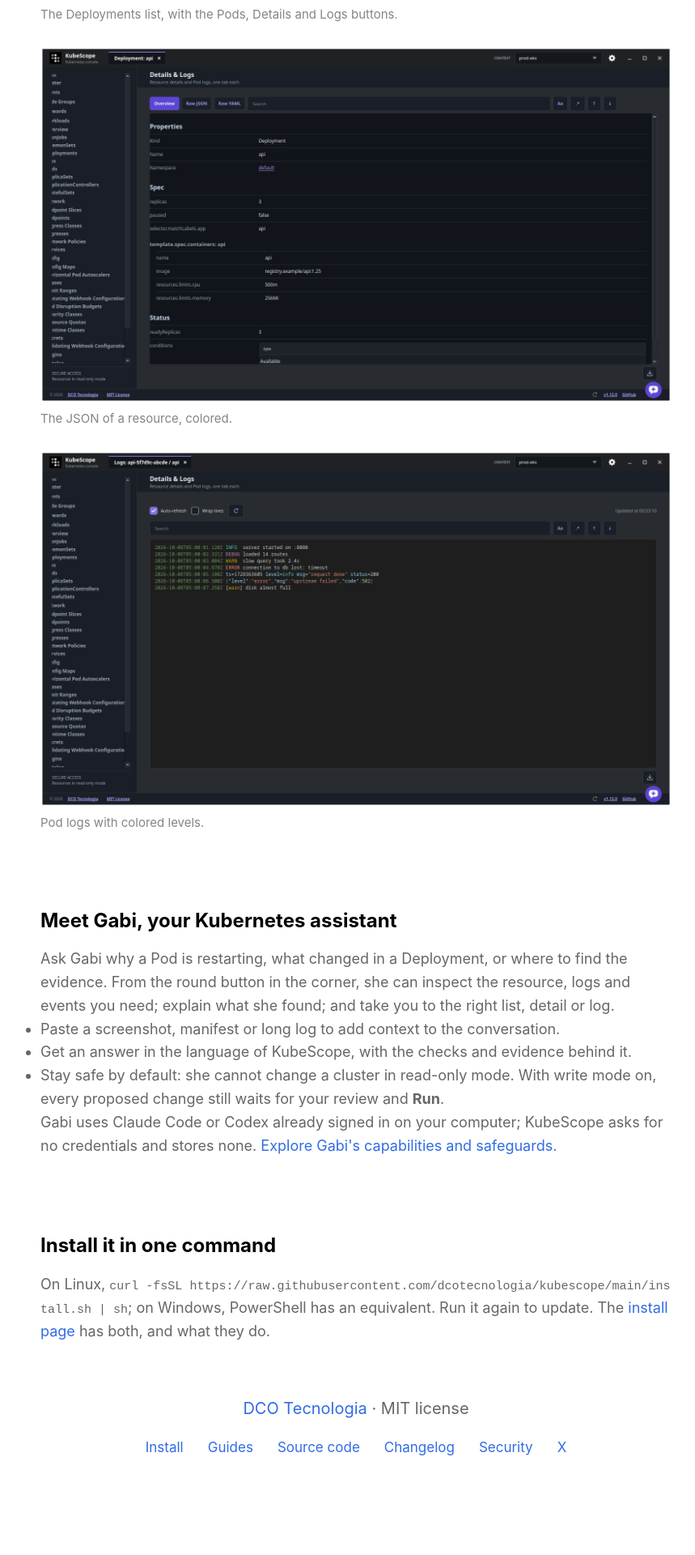
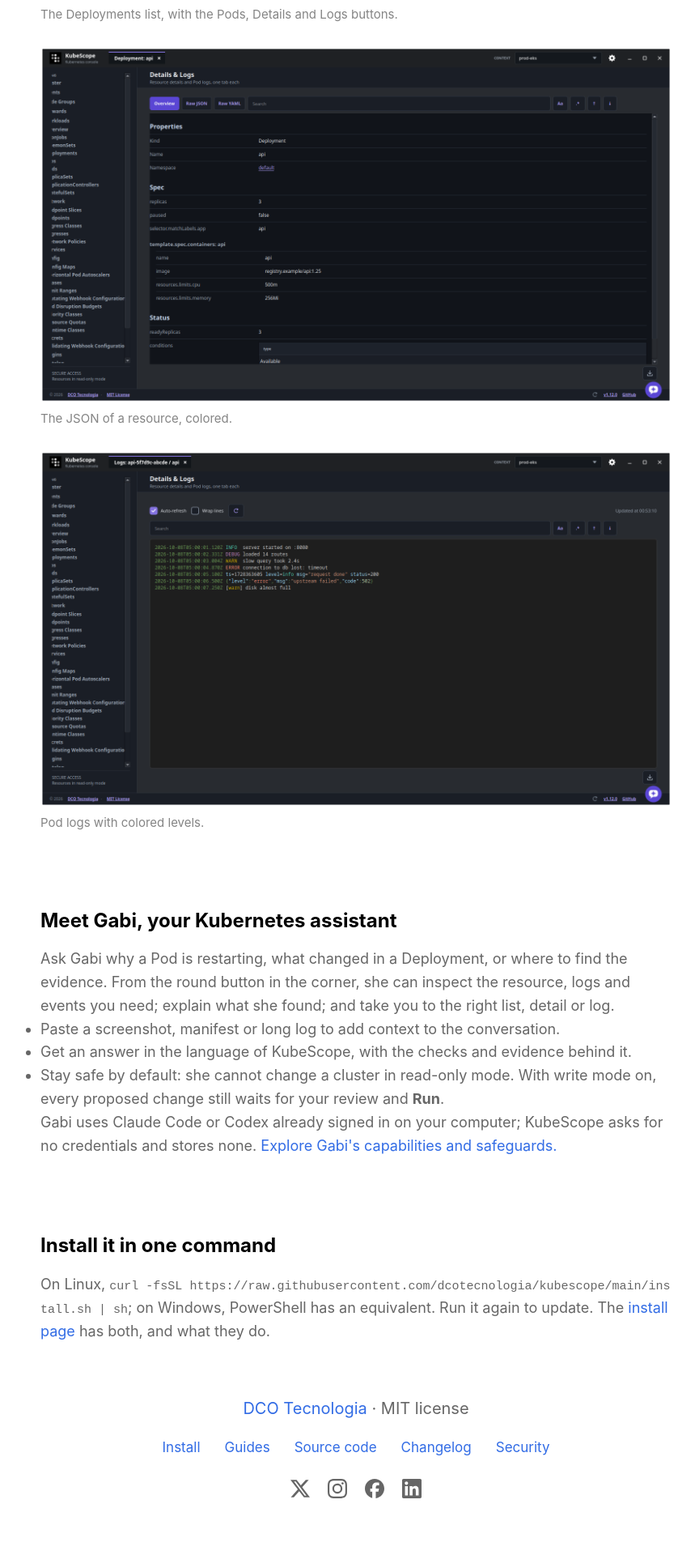
Before and after one commit to dcotecnologia/kubescope, a Jekyll site: the page built from docs/index.md, in a window 1280 px wide. Shown: the part 2366-4286 px from the top of the page at 81% size, without its empty margins (200-1059 px from the left). Built offline with Jekyll 4.4.1, drawn with Linux system fonts in a browser that asks for light colours; comment, search, counter and statistics services are not loaded; before the commit the page ends 4232 px from its top, so only the background shows below that.

Commit message:
docs: show our social profiles as icons in the site and list them in its meta tags
X, Instagram, Facebook and LinkedIn in the footer (icons from Simple Icons, CC0), rel=me links, twitter:site and the structured data of the company in the head, and badges in the README.

```diff
--- a/docs/_config.yml
+++ b/docs/_config.yml
@@ -14,7 +14,22 @@ google_analytics_id: "G-17B6Y96186"
 repo_url: https://github.com/dcotecnologia/kubescope
 company_name: DCO Tecnologia
 company_url: https://dcotecnologia.com
-x_url: https://x.com/dcotecnologia
+# The social profiles of the company: the footer shows them as icons (assets/social/<icon>.svg,
+# from Simple Icons, CC0) and the head lists them as `rel="me"` and in the structured data
+x_handle: dcotecnologia
+social:
+  - name: X
+    url: https://x.com/dcotecnologia
+    icon: x
+  - name: Instagram
+    url: https://www.instagram.com/dcotecnologia/
+    icon: instagram
+  - name: Facebook
+    url: https://www.facebook.com/dcotecnologia/
+    icon: facebook
+  - name: LinkedIn
+    url: https://www.linkedin.com/company/86377820/
+    icon: linkedin
 
 # Links of the top bar
 nav:
--- a/docs/_includes/footer.html
+++ b/docs/_includes/footer.html
@@ -6,6 +6,10 @@
 		<a href="{{ site.repo_url }}">Source code</a>
 		<a href="{{ site.repo_url }}/blob/main/CHANGELOG.md">Changelog</a>
 		<a href="{{ site.repo_url }}/blob/main/SECURITY.md">Security</a>
-		{% if site.x_url %}<a href="{{ site.x_url }}" rel="me noopener">X</a>{% endif %}
 	</div>
+	{% if site.social %}
+	<div class="socialLinks">
+		{% for one in site.social %}<a href="{{ one.url }}" rel="me noopener" aria-label="{{ one.name }}" title="{{ one.name }}"><span style="-webkit-mask-image: url('{{ '/assets/social/' | append: one.icon | append: '.svg' | relative_url }}'); mask-image: url('{{ '/assets/social/' | append: one.icon | append: '.svg' | relative_url }}');"></span></a>{% endfor %}
+	</div>
+	{% endif %}
 </footer>
--- a/docs/_includes/head.html
+++ b/docs/_includes/head.html
@@ -9,10 +9,17 @@
 	<link rel="apple-touch-icon" href="{{ site.app_icon | relative_url }}">
 	<meta name="theme-color" content="#0f172a">
 	<meta property="og:type" content="website">
+	<meta property="og:site_name" content="{{ site.title }}">
+	<meta property="og:url" content="{{ page.url | absolute_url }}">
 	<meta property="og:title" content="{{ site.title }}">
 	<meta property="og:description" content="{{ site.description }}">
 	<meta property="og:image" content="{{ site.app_icon | absolute_url }}">
 	<meta name="twitter:card" content="summary">
+	{% if site.x_handle %}<meta name="twitter:site" content="@{{ site.x_handle }}">
+	<meta name="twitter:creator" content="@{{ site.x_handle }}">{% endif %}
+	{% for one in site.social %}<link rel="me" href="{{ one.url }}">
+	{% endfor %}
+	{% if site.social %}<script type="application/ld+json">{"@context":"https://schema.org","@type":"Organization","name":{{ site.company_name | jsonify }},"url":{{ site.company_url | jsonify }},"logo":{{ site.app_icon | absolute_url | jsonify }},"sameAs":[{% for one in site.social %}{{ one.url | jsonify }}{% unless forloop.last %},{% endunless %}{% endfor %}]}</script>{% endif %}
 	<link rel="stylesheet" href="{{ '/main.css' | relative_url }}">
 	{% if site.google_tag_manager_id != "" and site.google_tag_manager_id %}
 	<!-- Google Tag Manager -->
--- a/docs/_sass/layout.scss
+++ b/docs/_sass/layout.scss
@@ -231,6 +231,33 @@ footer {
 	font-size: 1.7rem;
 }
 
+.socialLinks {
+	display: flex;
+	justify-content: center;
+	gap: 22px;
+	width: 100%;
+	padding-bottom: 70px;
+	margin-top: -40px;
+
+	a { display: inline-flex; }
+
+	span {
+		display: block;
+		width: 24px;
+		height: 24px;
+		background-color: $feature-text-color;
+		-webkit-mask-repeat: no-repeat;
+		mask-repeat: no-repeat;
+		-webkit-mask-position: center;
+		mask-position: center;
+		-webkit-mask-size: contain;
+		mask-size: contain;
+		transition: background-color 0.15s;
+	}
+
+	a:hover span { background-color: $accent-color; }
+}
+
 @media only screen and (max-width: 992px) {
 	.hero .container {
 		grid-template-areas: "h" "i" "p";
```
Also changed, not shown: CHANGELOG.md, README.md, docs/assets/social/facebook.svg (added), docs/assets/social/instagram.svg (added), docs/assets/social/linkedin.svg (added), docs/assets/social/x.svg (added), src/kubescope/assets/CHANGELOG.md.
